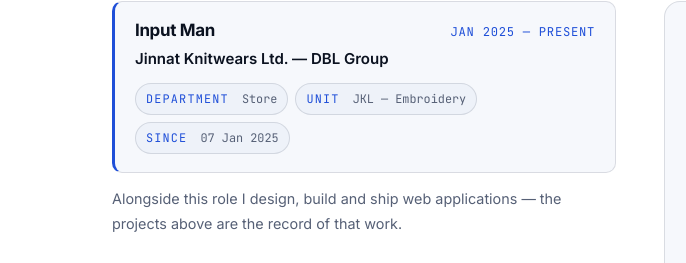
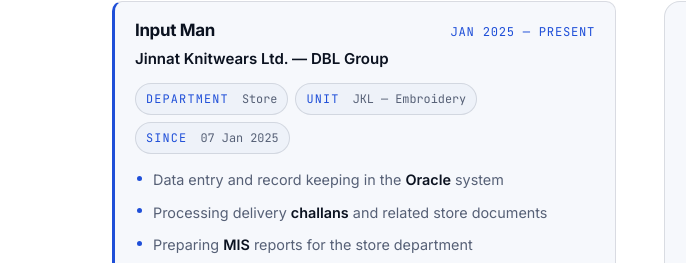
Before and after one commit to shawonhaque/shawonhaque.github.io, a plain HTML site: page index.html in a window 1280 px wide. Shown: the part 3365-3628 px from the top of the page, 0-686 px from the left. Drawn offline with Linux system fonts and the light colour scheme.

Commit message:
Describe the Input Man role duties (#5)
The experience entry listed the department, unit and start date but not
what the role actually involves.

- Oracle data entry and record keeping
- Processing delivery challans and related store documents
- Preparing MIS reports for the store department

The same three points are added to the resume, and the JSON-LD
hasOccupation description now mentions them.

The resume had grown to two pages, so the redundant second line of the
Additional section is dropped - the GitHub and LinkedIn URLs already
appear in the resume header - and the print spacing is trimmed
slightly. The PDF is back to one page.

Only the duties the user described are listed.

Co-authored-by: openhands <openhands@all-hands.dev>

```diff
--- a/assets/css/styles.css
+++ b/assets/css/styles.css
@@ -656,6 +656,31 @@ html[data-theme="light"] .icon-moon { display: none; }
 }
 .role-note { color: var(--muted); font-size: 0.9rem; margin-bottom: 30px; }
 
+.role-duties {
+  list-style: none;
+  padding: 0;
+  margin-top: 14px;
+  display: grid;
+  gap: 8px;
+}
+.role-duties li {
+  position: relative;
+  padding-left: 18px;
+  color: var(--muted);
+  font-size: 0.9rem;
+}
+.role-duties li::before {
+  content: "";
+  position: absolute;
+  left: 2px;
+  top: 0.52em;
+  width: 5px;
+  height: 5px;
+  border-radius: 50%;
+  background: var(--accent);
+}
+.role-duties strong { color: var(--heading); font-weight: 600; }
+
 .activity-card { padding: clamp(20px, 3vw, 26px); }
 .activity-head { margin-bottom: 16px; }
 .activity-user {
--- a/index.html
+++ b/index.html
@@ -57,7 +57,7 @@
       "@type": "Occupation",
       "name": "Input Man",
       "occupationLocation": { "@type": "Country", "name": "Bangladesh" },
-      "description": "Store department, JKL Embroidery unit, Jinnat Knitwears Ltd. (DBL Group)."
+      "description": "Store department, JKL Embroidery unit, Jinnat Knitwears Ltd. (DBL Group). Oracle data entry, delivery challans and MIS reporting."
     },
     "worksFor": {
       "@type": "Organization",
@@ -387,6 +387,11 @@
                 <li><span>Unit</span> JKL — Embroidery</li>
                 <li><span>Since</span> 07 Jan 2025</li>
               </ul>
+              <ul class="role-duties">
+                <li>Data entry and record keeping in the <strong>Oracle</strong> system</li>
+                <li>Processing delivery <strong>challans</strong> and related store documents</li>
+                <li>Preparing <strong>MIS</strong> reports for the store department</li>
+              </ul>
             </article>
             <p class="role-note">
               Alongside this role I design, build and ship web applications — the projects
```
Also changed, not shown: assets/resume/resume.html (+6 -5 lines), 1 other file.
